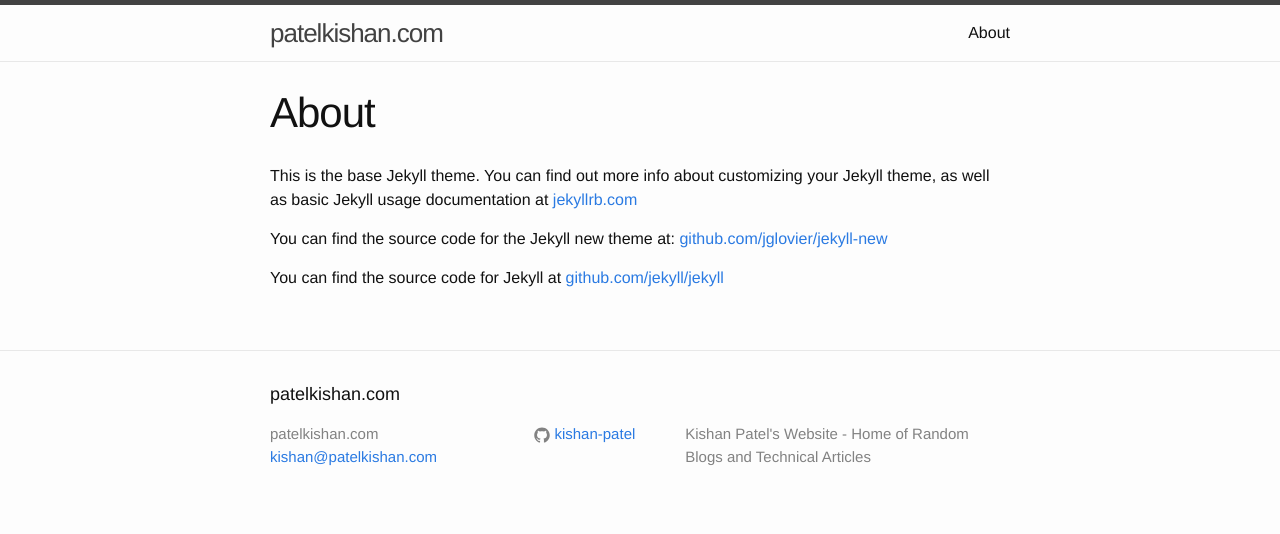
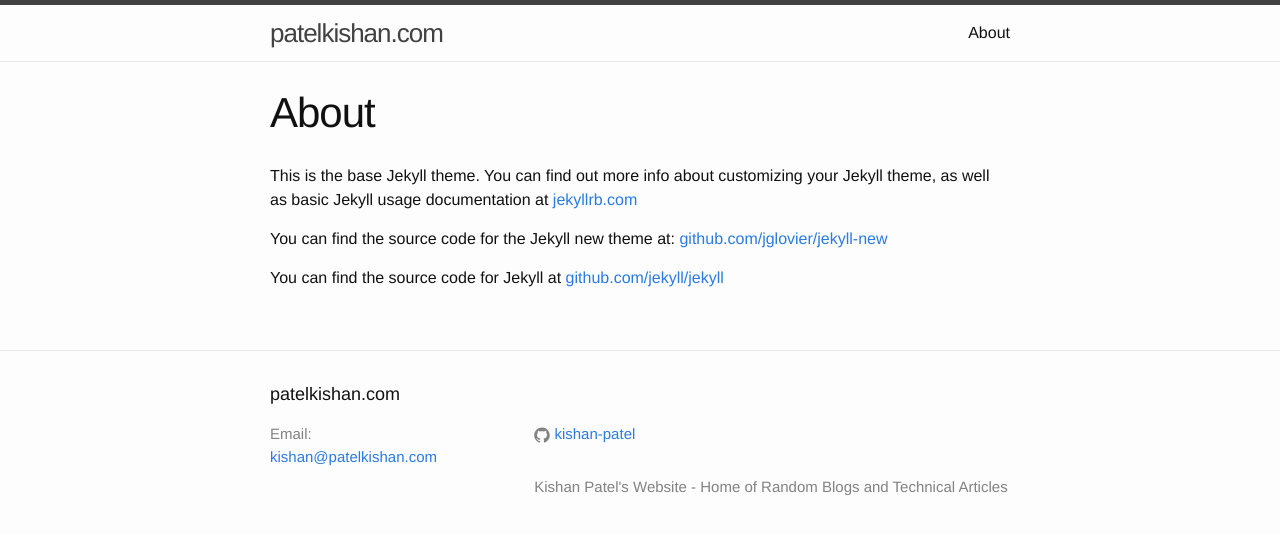
Before and after one commit to kishan-patel/kishan-patel.github.io, a Jekyll site: the page built from about.md, in a window 1280 px wide. Shown: the top 534 px of the page. Built offline with Jekyll 4.4.1, drawn with Linux system fonts in a browser that asks for light colours.

Commit message:
Updated footer

```diff
--- a/_includes/footer.html
+++ b/_includes/footer.html
@@ -7,7 +7,7 @@
     <div class="footer-col-wrapper">
       <div class="footer-col  footer-col-1">
         <ul class="contact-list">
-          <li>{{ site.title }}</li>
+          <li>Email:</li>
           <li><a href="mailto:{{ site.email }}">{{ site.email }}</a></li>
         </ul>
       </div>
@@ -45,7 +45,7 @@
         </ul>
       </div>
 
-      <div class="footer-col  footer-col-3">
+      <div class="footer-col  footer-col-5">
         <p class="text">{{ site.description }}</p>
       </div>
     </div>
```
